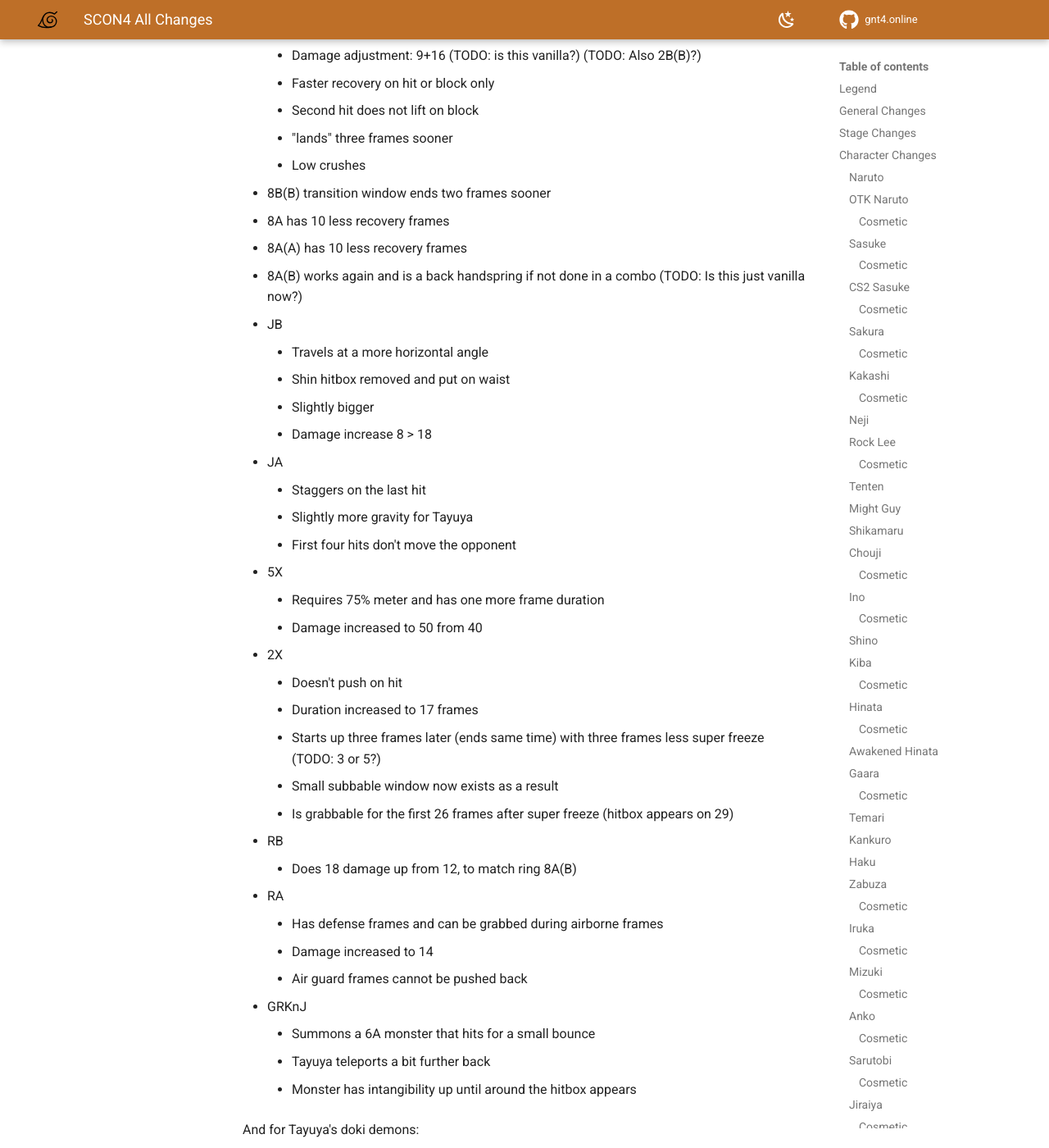
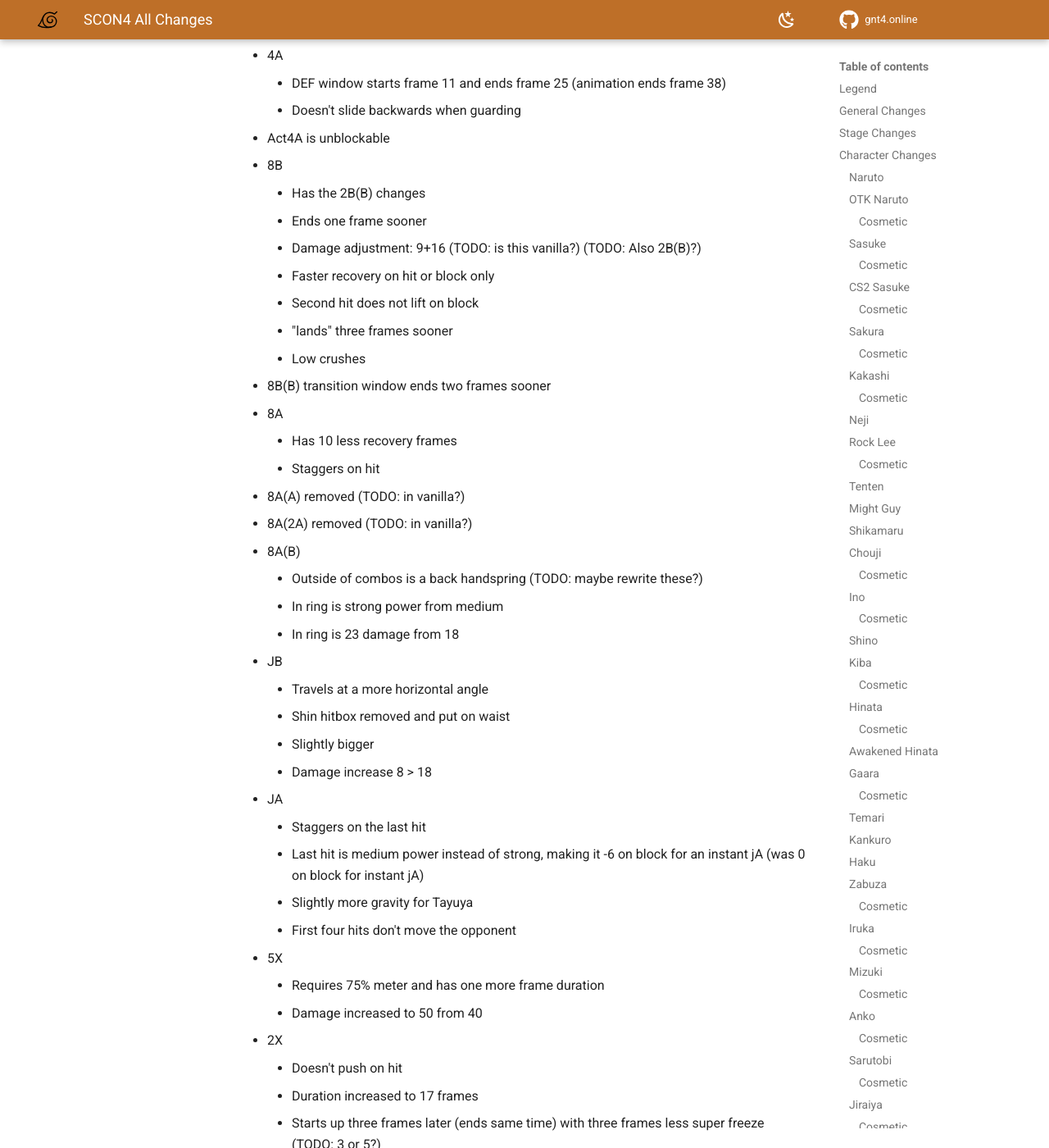
Before and after one commit to NicholasMoser/gnt4.online, an MkDocs documentation site: the page built from docs/scon4_all_changes.md, in a window 1280 px wide and 1400 px high, scrolled down 126629 px. Shown: the whole window at 82% size. Built offline with MkDocs 1.6.1 and Material for MkDocs 9.7.7, drawn with Linux system fonts in a browser that asks for light colours; comment, search, counter and statistics services are not loaded; some of the changed text lies outside the part shown.

Commit message:
Add  1.4.2

```diff
--- a/docs/scon4_all_changes.md
+++ b/docs/scon4_all_changes.md
@@ -91,6 +91,7 @@
 - Most counter 4A’s durations are reduced greatly by shortening the time the character stays in the pose (list below)
 - A glitch when certain counters are activated, but don’t “capture” the victim (Hinata and A. Hinata 2X, Hinata 4A, Lee 4A, Sasuke S4A) will create an intangible state for the character initiating the counter and leave them unable to move. This was adjusted to create a state where the activated counter person is stuck in place, but hittable
 - TDOWN flag not lingering after attacks end (prevents issues where characters could be thrown out of blockstun in some situations after tdown becomes active)
+- Throwbreak window changed globally to 6 frames
 
 Note: 3-Man Cell is currently non-functional.
 
@@ -513,7 +514,13 @@
     - Ends 9 frames sooner (TODO: still relevant?)
     - Changed to be a modified RB that staggers with BB follow ups as before
     - A follow ups on the end removed
-- 5BBB(B) is a hard knockdown
+    - Has 2 more lift
+- 5BBB(B)
+    - Is a hard knockdown
+    - Has 9 more lift
+- 5BBBB(B)
+    - Does 18 damage, from 13
+    - Bounces the opponent and is no longer a hard knockdown
 - 5BB(A)
     - Input can now be buffered up to 23 like in vanilla, but also can be input anytime to the end of the move
     - Cannot follow up on whiff
@@ -548,6 +555,7 @@
 - 6A
     - 6A changed to be 5AA(A)
     - Animation recovers faster when used not in a string
+    - Shurikens are highs instead of mid to become high crushable
 - 6A(B)
     - Transition delayed 5 frames
     - Has a closer hit
@@ -582,6 +590,7 @@
     - Spaced out the projectiles more
     - Projectiles do not lift off the ground
     - Grabbable the entire move
+- JB does 18 damage, from 13
 - JA
     - Can transition faster
     - Has forward or backwards momentum with 6 or 4
@@ -3495,7 +3503,6 @@
     - Less disadvantage on block
     - Move ends sooner
     - 5 frames less recovery
-    - Has one less active frame
 - 5BBB(B) made into 6BB(B)
 - 5BBBB(B)
     - High crush on frame 7 and stand on 14 instead of high crush 14 to the end
@@ -3567,9 +3574,15 @@
     - "lands" three frames sooner
     - Low crushes
 - 8B(B) transition window ends two frames sooner
-- 8A has 10 less recovery frames
-- 8A(A) has 10 less recovery frames
-- 8A(B) works again and is a back handspring if not done in a combo (TODO: Is this just vanilla now?)
+- 8A
+    - Has 10 less recovery frames
+    - Staggers on hit
+- 8A(A) removed (TODO: in vanilla?)
+- 8A(2A) removed (TODO: in vanilla?)
+- 8A(B)
+    - Outside of combos is a back handspring (TODO: maybe rewrite these?)
+    - In ring is strong power from medium
+    - In ring is 23 damage from 18
 - JB
     - Travels at a more horizontal angle
     - Shin hitbox removed and put on waist
@@ -3577,6 +3590,7 @@
     - Damage increase 8 > 18
 - JA
     - Staggers on the last hit
+    - Last hit is medium power instead of strong, making it -6 on block for an instant jA (was 0 on block for instant jA)
     - Slightly more gravity for Tayuya
     - First four hits don't move the opponent
 - 5X
```
Also changed, not shown: other parts of docs/scon4_all_changes.md (+0 -1 lines).
